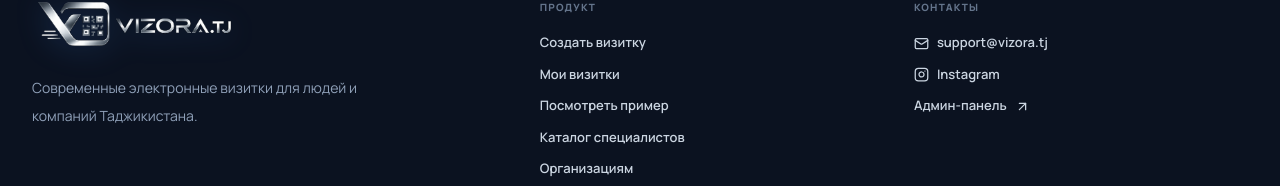
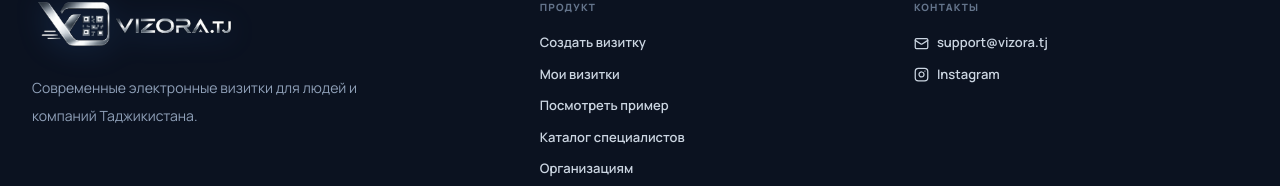
Before and after one commit to Raqibj021/card-tj2, a React (Vite) app: page / in a window 1280 px wide. Shown: the part 4838-5024 px from the top of the page. Built offline with nearby package versions, Linux system fonts and the light colour scheme; no server answers.

Commit message:
Remove public admin link from footer

```diff
--- a/src/components/layout/Footer.tsx
+++ b/src/components/layout/Footer.tsx
@@ -1,4 +1,4 @@
-import { ArrowUpRight, Instagram, Mail } from "lucide-react";
+import { Instagram, Mail } from "lucide-react";
 import { Link } from "react-router";
 import { useApp } from "../../context/AppContext";
 import BrandLogo from "../BrandLogo";
@@ -42,9 +42,6 @@ export default function Footer() {
             <a href="https://instagram.com" target="_blank" rel="noreferrer">
               <Instagram size={15} /> Instagram
             </a>
-            <Link to="/admin">
-              {t("admin")} <ArrowUpRight size={15} />
-            </Link>
           </div>
         </div>
       </div>
```
